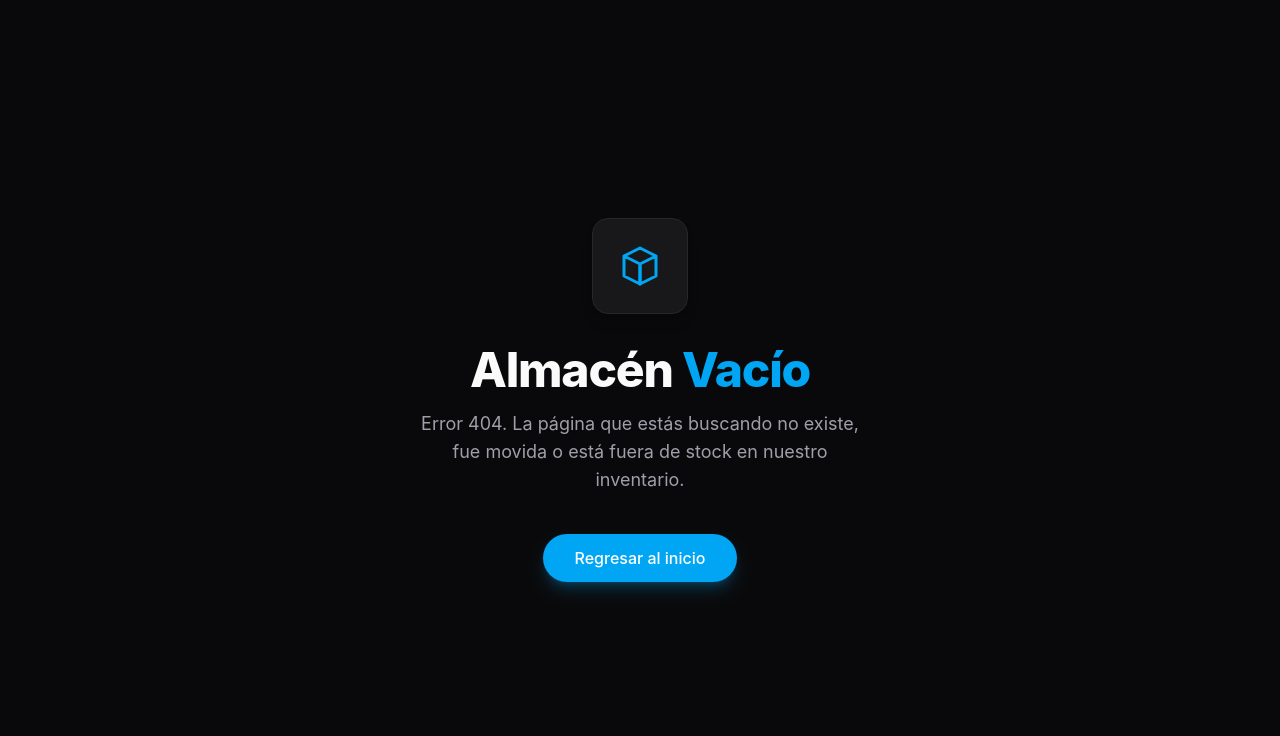
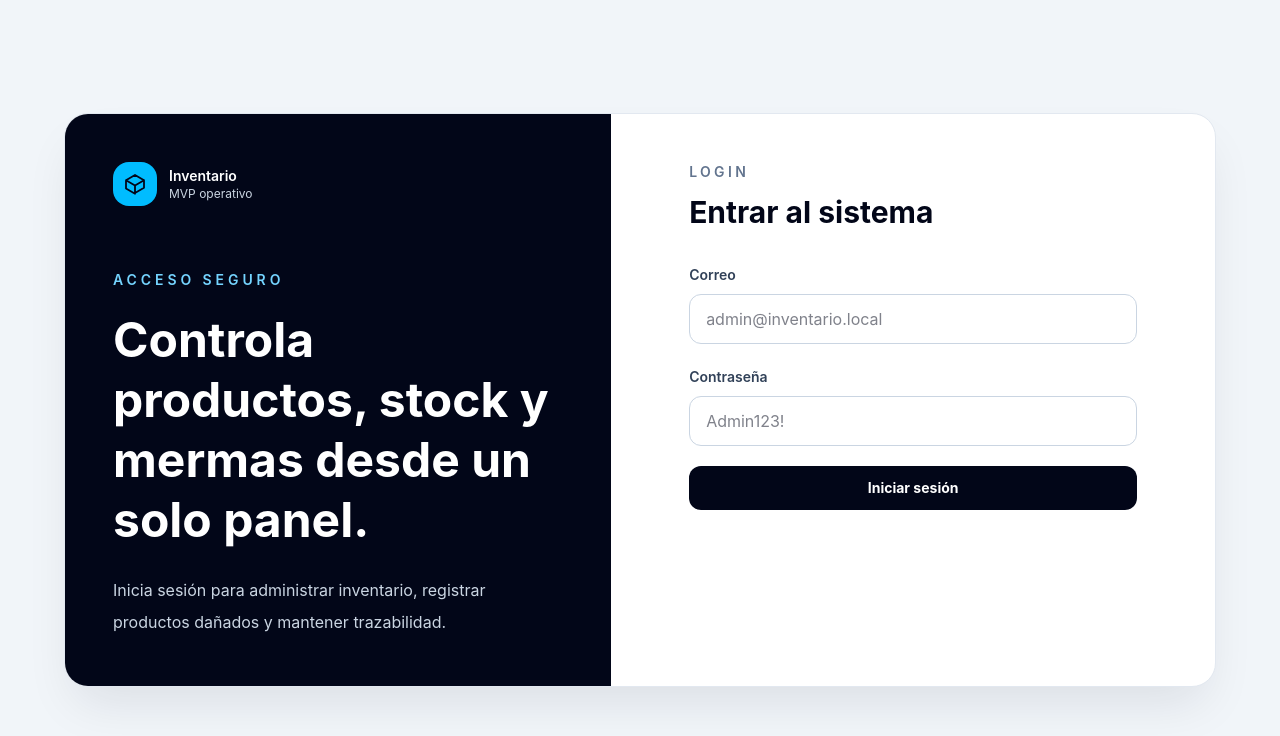
Before and after one commit to MarcoAAguil4r/inventario-appweb, a Next.js app: page /login in a window 1280 px wide. Before the commit this address had no page. Shown: the top 736 px of the page. Built offline with nearby package versions, Linux system fonts and the light colour scheme; no server answers.

Commit message:
feat: add login and API client

```diff
--- a/app/components/Navbar.tsx
+++ b/app/components/Navbar.tsx
@@ -77,7 +77,7 @@ export default function Navbar() {
     >
       <div className="mx-auto flex h-20 max-w-7xl items-center justify-between px-4 sm:px-6 lg:px-8">
 
-        <Link href="#inicio" className="flex items-center gap-3 text-slate-950">
+        <Link href="/#inicio" className="flex items-center gap-3 text-slate-950">
           <div className="flex h-11 w-11 items-center justify-center rounded-2xl bg-slate-950 text-white shadow-lg shadow-slate-950/10">
             <svg xmlns="http://www.w3.org/2000/svg" fill="none" viewBox="0 0 24 24" strokeWidth={1.5} stroke="currentColor" className="size-6">
               <path strokeLinecap="round" strokeLinejoin="round" d="m20.25 7.5-.625 10.632a2.25 2.25 0 0 1-2.247 2.118H6.622a2.25 2.25 0 0 1-2.247-2.118L3.75 7.5m8.25 3v6.75m0 0-3-3m3 3 3-3M3.375 7.5h17.25c.621 0 1.125-.504 1.125-1.125v-1.5c0-.621-.504-1.125-1.125-1.125H3.375c-.621 0-1.125.504-1.125 1.125v1.5c0 .621.504 1.125 1.125 1.125Z" />
@@ -93,7 +93,7 @@ export default function Navbar() {
           {['inicio', 'solucion', 'demo', 'contacto'].map((item) => (
             <Link
               key={item}
-              href={`#${item}`}
+              href={`/#${item}`}
               className={`text-sm font-medium capitalize transition-all duration-300 relative group ${
                 activeSection === item ? 'text-sky-600' : 'text-slate-600 hover:text-slate-900'
               }`}
@@ -107,11 +107,11 @@ export default function Navbar() {
         </div>
 
         <div className="hidden items-center gap-4 md:flex">
-          <Link href="#entrar" className="text-sm font-medium text-slate-600 transition hover:text-slate-900">
+          <Link href="/login" className="text-sm font-medium text-slate-600 transition hover:text-slate-900">
             Entrar
           </Link>
-          <Link href="#demo" className="rounded-full bg-slate-950 px-5 py-2 text-sm font-semibold text-white shadow-lg shadow-slate-950/10 transition hover:bg-slate-800">
-            Prueba gratis
+          <Link href="/inventario" className="rounded-full bg-slate-950 px-5 py-2 text-sm font-semibold text-white shadow-lg shadow-slate-950/10 transition hover:bg-slate-800">
+            Inventario
           </Link>
         </div>
 
@@ -140,7 +140,7 @@ export default function Navbar() {
             {['inicio', 'solucion', 'demo', 'contacto'].map((item) => (
               <Link
                 key={item}
-                href={`#${item}`}
+                href={`/#${item}`}
                 onClick={() => setIsMobileMenuOpen(false)}
                 className={`text-base font-medium capitalize transition flex items-center ${
                   activeSection === item ? 'text-sky-600' : 'text-slate-700 hover:text-slate-900'
@@ -153,10 +153,10 @@ export default function Navbar() {
 
             <hr className="my-2 border-slate-100" />
 
-            <Link href="#demo" onClick={() => setIsMobileMenuOpen(false)} className="w-full text-center rounded-full bg-slate-950 px-5 py-3 text-sm font-semibold text-white transition hover:bg-slate-800">
-              Prueba gratis
+            <Link href="/inventario" onClick={() => setIsMobileMenuOpen(false)} className="w-full text-center rounded-full bg-slate-950 px-5 py-3 text-sm font-semibold text-white transition hover:bg-slate-800">
+              Inventario
             </Link>
-            <Link href="#entrar" onClick={() => setIsMobileMenuOpen(false)} className="w-full text-center text-sm font-medium text-slate-700 transition hover:text-slate-900">
+            <Link href="/login" onClick={() => setIsMobileMenuOpen(false)} className="w-full text-center text-sm font-medium text-slate-700 transition hover:text-slate-900">
               Entrar
             </Link>
           </div>
--- a/app/layout.tsx
+++ b/app/layout.tsx
@@ -13,8 +13,8 @@ const geistMono = Geist_Mono({
 });
 
 export const metadata: Metadata = {
-  title: "Inventario SaaS - Control de Inventario en Tiempo Real",
-  description: "Gestiona tu inventario con facilidad. Reportes automáticos, alertas de stock bajo y control en tiempo real.",
+  title: "Inventario MVP - Gestión de Inventario",
+  description: "Sistema MVP para gestionar productos, stock, productos dañados, mermas y alertas de bajo inventario.",
 };
 
 export default function RootLayout({
--- /dev/null
+++ b/app/login/page.tsx
@@ -0,0 +1,117 @@
+'use client';
+
+import type { FormEvent } from 'react';
+import { useState } from 'react';
+import Link from 'next/link';
+import { useRouter } from 'next/navigation';
+import { apiRequest, saveSession } from '@/lib/api';
+import type { LoginResponse } from '@/lib/api';
+
+export default function LoginPage() {
+  const router = useRouter();
+  const [correo, setCorreo] = useState('');
+  const [password, setPassword] = useState('');
+  const [error, setError] = useState('');
+  const [isLoading, setIsLoading] = useState(false);
+
+  async function handleSubmit(event: FormEvent<HTMLFormElement>) {
+    event.preventDefault();
+    setError('');
+    setIsLoading(true);
+
+    try {
+      const data = await apiRequest<LoginResponse>('/api/auth/login', {
+        method: 'POST',
+        body: JSON.stringify({ correo, password }),
+      });
+
+      saveSession(data.token, data.usuario);
+      router.push('/inventario');
+    } catch (requestError) {
+      setError(requestError instanceof Error ? requestError.message : 'No se pudo iniciar sesión.');
+    } finally {
+      setIsLoading(false);
+    }
+  }
+
+  return (
+    <main className="min-h-screen bg-slate-100 px-4 py-10 text-slate-950">
+      <section className="mx-auto flex min-h-[calc(100vh-5rem)] max-w-6xl items-center justify-center">
+        <div className="grid w-full overflow-hidden rounded-3xl border border-slate-200 bg-white shadow-2xl shadow-slate-900/10 lg:grid-cols-[0.95fr_1.05fr]">
+          <div className="bg-slate-950 p-8 text-white sm:p-12">
+            <Link href="/" className="inline-flex items-center gap-3 text-white">
+              <span className="flex h-11 w-11 items-center justify-center rounded-2xl bg-sky-400 text-slate-950">
+                <PackageIcon />
+              </span>
+              <span>
+                <span className="block text-sm font-semibold">Inventario</span>
+                <span className="block text-xs text-slate-300">MVP operativo</span>
+              </span>
+            </Link>
+
+            <div className="mt-16 max-w-md">
+              <p className="text-sm font-semibold uppercase tracking-[0.28em] text-sky-300">Acceso seguro</p>
+              <h1 className="mt-5 text-4xl font-bold leading-tight sm:text-5xl">
+                Controla productos, stock y mermas desde un solo panel.
+              </h1>
+              <p className="mt-6 text-base leading-8 text-slate-300">
+                Inicia sesión para administrar inventario, registrar productos dañados y mantener trazabilidad.
+              </p>
+            </div>
+          </div>
+
+          <div className="p-8 sm:p-12">
+            <div className="mx-auto max-w-md">
+              <p className="text-sm font-semibold uppercase tracking-[0.24em] text-slate-500">Login</p>
+              <h2 className="mt-3 text-3xl font-bold text-slate-950">Entrar al sistema</h2>
+
+              <form className="mt-8 space-y-5" onSubmit={handleSubmit}>
+                <label className="block">
+                  <span className="text-sm font-semibold text-slate-700">Correo</span>
+                  <input
+                    value={correo}
+                    onChange={(event) => setCorreo(event.target.value)}
+                    type="email"
+                    required
+                    className="mt-2 w-full rounded-xl border border-slate-300 bg-white px-4 py-3 outline-none transition focus:border-sky-500 focus:ring-4 focus:ring-sky-100"
+                    placeholder="admin@inventario.local"
+                  />
+                </label>
+
+                <label className="block">
+                  <span className="text-sm font-semibold text-slate-700">Contraseña</span>
+                  <input
+                    value={password}
+                    onChange={(event) => setPassword(event.target.value)}
+                    type="password"
+                    required
+                    className="mt-2 w-full rounded-xl border border-slate-300 bg-white px-4 py-3 outline-none transition focus:border-sky-500 focus:ring-4 focus:ring-sky-100"
+                    placeholder="Admin123!"
+                  />
+                </label>
+
+                {error && <p className="rounded-xl bg-red-50 px-4 py-3 text-sm font-medium text-red-700">{error}</p>}
+
+                <button
+                  type="submit"
+                  disabled={isLoading}
+                  className="w-full rounded-xl bg-slate-950 px-5 py-3 text-sm font-bold text-white transition hover:bg-slate-800 disabled:cursor-not-allowed disabled:bg-slate-500"
+                >
+                  {isLoading ? 'Validando...' : 'Iniciar sesión'}
+                </button>
+              </form>
+            </div>
+          </div>
+        </div>
+      </section>
+    </main>
+  );
+}
+
+function PackageIcon() {
+  return (
+    <svg className="h-6 w-6" fill="none" viewBox="0 0 24 24" stroke="currentColor" strokeWidth={1.8}>
+      <path strokeLinecap="round" strokeLinejoin="round" d="m21 8.25-9-5.25-9 5.25m18 0-9 5.25m9-5.25v7.5l-9 5.25m0-7.5-9-5.25m9 5.25v7.5m-9-12v7.5l9 5.25" />
+    </svg>
+  );
+}
--- /dev/null
+++ b/lib/api.ts
@@ -0,0 +1,114 @@
+export type Producto = {
+  id_producto: number;
+  nombre: string;
+  categoria: string;
+  precio_compra: number;
+  precio_venta: number;
+  stock_actual: number;
+  stock_minimo: number;
+  activo: boolean;
+  estado: 'disponible' | 'bajo stock' | 'agotado' | 'desactivado';
+};
+
+export type Usuario = {
+  id_usuario: number;
+  nombre: string;
+  correo: string;
+  rol: string;
+};
+
+export type LoginResponse = {
+  token: string;
+  usuario: Usuario;
+};
+
+export type MovimientoInventario = {
+  id_movimiento: number;
+  id_producto: number;
+  producto: string;
+  tipo_movimiento: string;
+  cantidad: number;
+  stock_anterior: number;
+  stock_nuevo: number;
+  motivo: string | null;
+  fecha: string;
+};
+
+export type ProductoDanado = {
+  id_producto_danado: number;
+  id_producto_original: number;
+  producto: string;
+  cantidad: number;
+  precio_reducido: number;
+  descripcion_dano: string;
+  vendible: boolean;
+  activo: boolean;
+  creado_en: string;
+};
+
+export type Merma = {
+  id_merma: number;
+  id_producto: number;
+  producto: string;
+  cantidad: number;
+  motivo: string;
+  costo_perdida: number;
+  creado_en: string;
+};
+
+export const API_URL = process.env.NEXT_PUBLIC_API_URL ?? 'http://localhost:4000';
+
+export function getToken() {
+  if (typeof window === 'undefined') return null;
+  return window.localStorage.getItem('inventario_token');
+}
+
+export function saveSession(token: string, usuario: Usuario) {
+  window.localStorage.setItem('inventario_token', token);
+  window.localStorage.setItem('inventario_usuario', JSON.stringify(usuario));
+}
+
+export function clearSession() {
+  window.localStorage.removeItem('inventario_token');
+  window.localStorage.removeItem('inventario_usuario');
+}
+
+export async function apiRequest<T>(path: string, options: RequestInit = {}): Promise<T> {
+  const token = getToken();
+  const headers = new Headers(options.headers);
+
+  if (!headers.has('Content-Type') && options.body) {
+    headers.set('Content-Type', 'application/json');
+  }
+
+  if (token) {
+    headers.set('Authorization', `Bearer ${token}`);
+  }
+
+  let response: Response;
+
+  try {
+    response = await fetch(`${API_URL}${path}`, {
+      ...options,
+      headers,
+    });
+  } catch {
+    throw new Error(`No se pudo conectar con la API en ${API_URL}. Verifica que el backend este corriendo.`);
+  }
+
+  const payload = await response.json().catch(() => ({}));
+
+  if (!response.ok) {
+    if (response.status === 401) {
+      throw new Error(payload.error ?? 'Tu sesion expiro o no tienes autorizacion.');
+    }
+
+    if (response.status === 404) {
+      throw new Error(payload.error ?? 'No se encontro el recurso solicitado.');
+    }
+
+    throw new Error(payload.error ?? `No se pudo completar la solicitud. Codigo ${response.status}.`);
+  }
+
+  return payload as T;
+}
```
